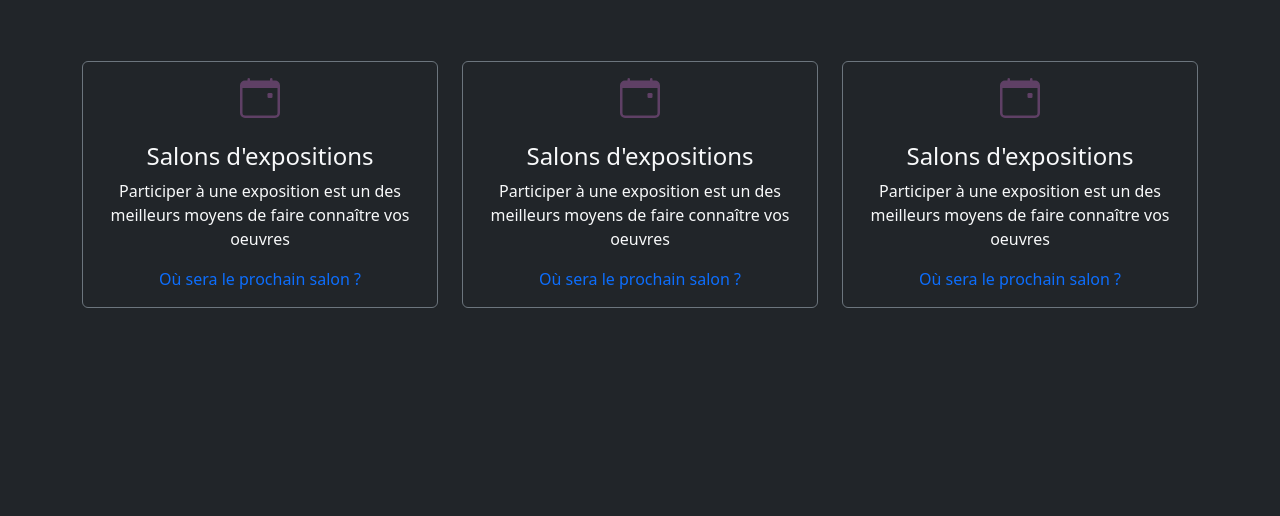
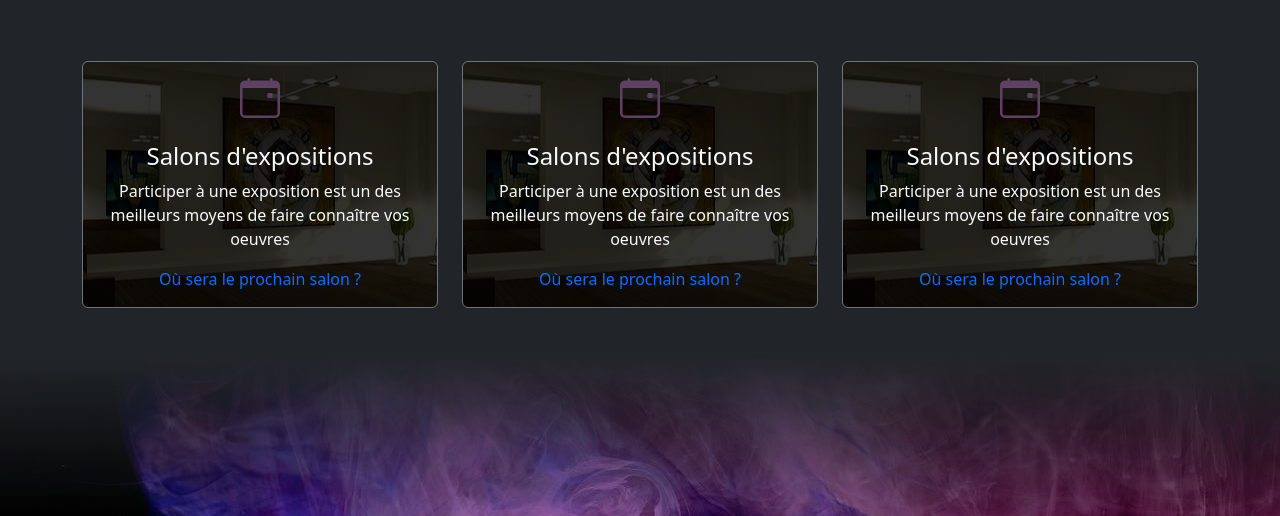
Before and after one commit to MatVD/les-artistes-d-abord, a plain HTML site: page index.html in a window 1280 px wide. Shown: the part 513-1029 px from the top of the page. Before the commit the page ends 821 px from the top, so only its background shows below. Drawn offline with nearby package versions, Linux system fonts and the light colour scheme.

Commit message:
add background in events cards

```diff
--- a/index.html
+++ b/index.html
@@ -74,7 +74,7 @@
 
         <div class="row">
           <div class="col-12 col-md-6 col-lg-4">
-            <div class="card bg-dark border-secondary mt-5">
+            <div class="card card-1 bg-dark border-secondary mt-5">
               <div class="card-body">
                 <svg
                   class="card-img-fluid"
@@ -104,7 +104,7 @@
           </div>
 
           <div class="col-12 col-md-6 col-lg-4">
-            <div class="card bg-dark border-secondary mt-5">
+            <div class="card card-2 bg-dark border-secondary mt-5">
               <div class="card-body">
                 <svg
                   class="card-img-fluid"
@@ -134,7 +134,7 @@
           </div>
 
           <div class="col-12 col-md-6 col-lg-4">
-            <div class="card bg-dark border-secondary mt-5">
+            <div class="card card-3 bg-dark border-secondary mt-5">
               <div class="card-body">
                 <svg
                   class="card-img-fluid"
@@ -166,7 +166,9 @@
       </section>
     </main>
 
-    <footer class="container"></footer>
+    <footer class="container-fluid mt-5">
+
+    </footer>
 
     <!-- JavaScript Bundle with Popper -->
     <script
--- a/style.css
+++ b/style.css
@@ -7,3 +7,24 @@ header {
 #services h2 {
     color: #a0679b;
 }
+
+div.card-1 {
+    background: linear-gradient(rgba(0, 0, 0, 0.8), rgba(0, 0, 0, 0.8)),
+    url(medias/salon-expo.webp) center center no-repeat;
+}
+
+div.card-2 {
+    background: linear-gradient(rgba(0, 0, 0, 0.8), rgba(0, 0, 0, 0.8)),
+    url(medias/salon-expo.webp) center center no-repeat;
+}
+
+div.card-3 {
+    background: linear-gradient(rgba(0, 0, 0, 0.8), rgba(0, 0, 0, 0.8)),
+    url(medias/salon-expo.webp) center center no-repeat;
+}
+
+footer {
+    height: 20vh;
+    background: linear-gradient(rgb(33, 37, 41), rgba(0, 0, 0, 0.2) ),
+    url(medias/fond-accueil.webp) center center no-repeat;
+}
```
Also changed, not shown: medias/salon-expo.webp (added).
